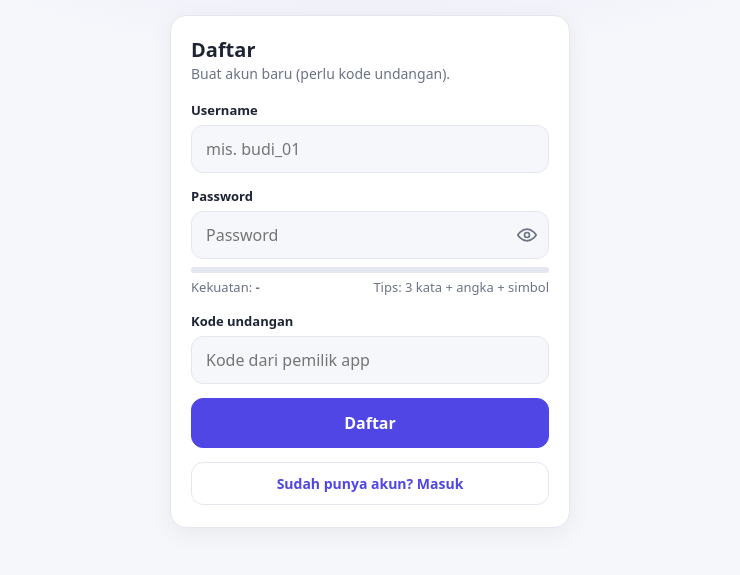
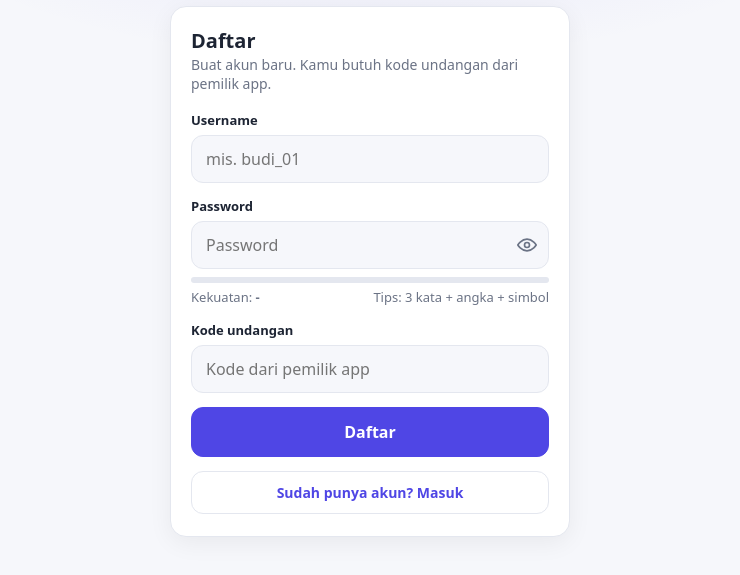
Before and after one commit to ekodororo-hash/asistenku, a plain HTML site: page index.html in a window 1280 px wide. Both pictures are taken after a click on the button "Belum punya akun? Daftar". Shown: the part 207-782 px from the top of the page, without its empty margins (270-1010 px from the left). Drawn offline with Linux system fonts and the light colour scheme; no server answers.

Commit message:
Add files via upload

```diff
--- a/index.html
+++ b/index.html
@@ -376,7 +376,7 @@
     <p class="tagline">Tugas, catatan, dan uang dalam satu tempat, sinkron dengan Telegram.</p>
     <div class="authcard">
       <h2 id="authTitle">Masuk</h2>
-      <p class="muted" id="authSub">Masuk ke asistenmu.</p>
+      <p class="muted" id="authSub">Selamat datang kembali. Masukkan akunmu untuk melanjutkan.</p>
       <form id="authForm" novalidate>
         <div class="fld" id="fUser"><label for="authUser">Username</label>
           <input id="authUser" name="username" type="text" autocomplete="username" autocapitalize="none" autocorrect="off" spellcheck="false" enterkeyhint="next" placeholder="mis. budi_01">
@@ -576,7 +576,7 @@ let registerMode = false;
 function setAuthMode(reg) {
   registerMode = reg;
   $("authTitle").textContent = reg ? "Daftar" : "Masuk";
-  $("authSub").textContent = reg ? "Buat akun baru (perlu kode undangan)." : "Masuk ke asistenmu.";
+  $("authSub").textContent = reg ? "Buat akun baru. Kamu butuh kode undangan dari pemilik app." : "Selamat datang kembali. Masukkan akunmu untuk melanjutkan.";
   $("fInvite").style.display = reg ? "" : "none";
   if (window.authPwBox) window.authPwBox.style.display = reg ? "" : "none";
   $("authPass").autocomplete = reg ? "new-password" : "current-password";
```
